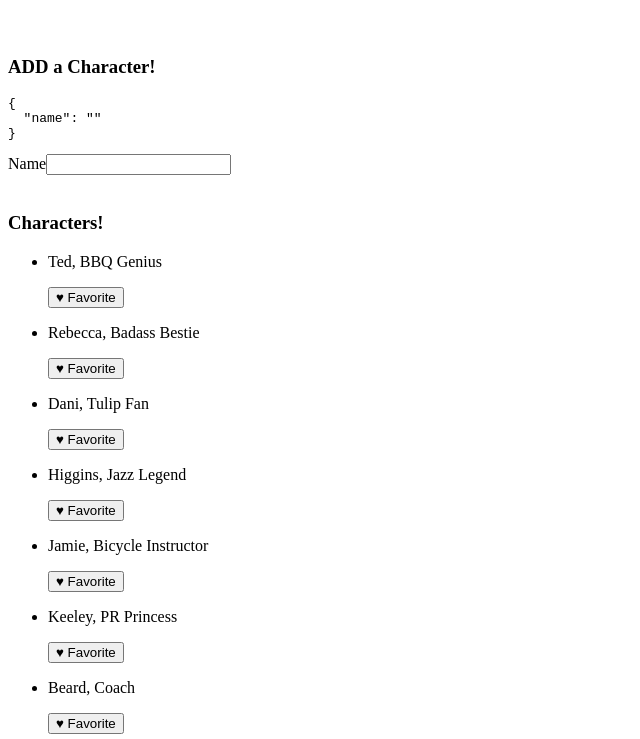
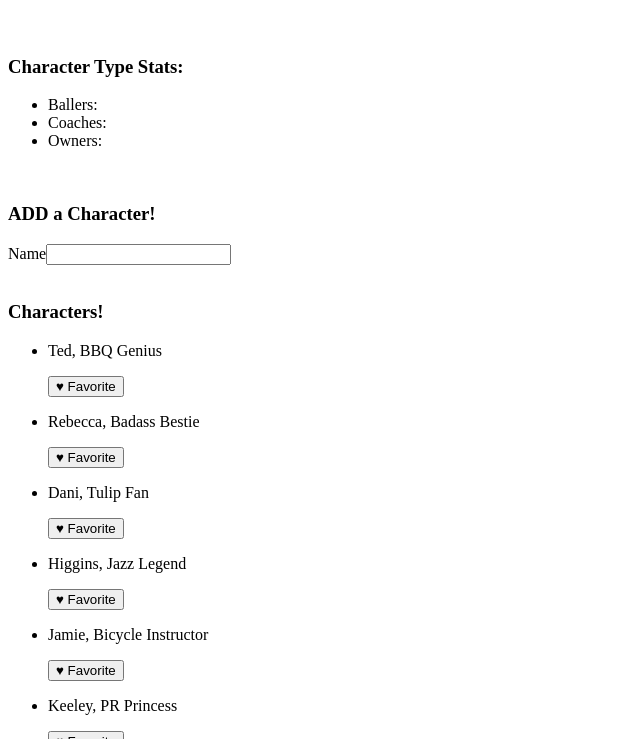
Before and after one commit to librarykrystal/vue-3-intro-workshop, a plain HTML site: page index.html in a window 1280 px wide. Shown: the part 61-800 px from the top of the page, without its empty margins (0-640 px from the left). Drawn offline with nearby package versions, Linux system fonts and the light colour scheme.

Commit message:
Updated character objects with type for computed exercise.

```diff
--- a/index.html
+++ b/index.html
@@ -12,8 +12,17 @@
 
     <div id="app">
       <div>
+        <h3>Character Type Stats:</h3>
+        <ul>
+          <li>Ballers: </li>
+          <li>Coaches: </li>
+          <li>Owners: </li>
+        </ul>
+
+        <br/>
+
         <h3>ADD a Character!</h3>
-        <pre>{{ newCharacter }}</pre>
+        <!-- <pre>{{ newCharacter }}</pre> -->
         <label for="character-name">Name</label>
         <input type="text" v-model="newCharacter.name" @keyup.enter="addNewCharacter" />
       </div>
@@ -54,12 +63,11 @@
         <h3>Okay, now BALLERS ONLY!</h3>
         <p>
           <span v-for="(char, index) in characterList">
-            <span v-if="char.baller === true">
+            <span v-if="char.type === 'baller'">
               {{ char.name }}{{ index === characterList.length - 1 ? '' : ', ' }}
             </span>
           </span>
         </p>
-
 
       </div>
 
@@ -72,20 +80,25 @@
       Vue.createApp({
         data: () => ({
             characterList: [
-              {name: 'Ted', desc: 'BBQ Genius', baller: false},
-              {name: 'Rebecca', desc: 'Badass Bestie', baller: false},
-              {name: 'Dani', desc: 'Tulip Fan', baller: true},
-              {name: 'Higgins', desc: 'Jazz Legend', baller: false},
-              {name: 'Jamie', desc: 'Bicycle Instructor', baller: true},
-              {name: 'Keeley', desc: 'PR Princess', baller: false},
-              {name: 'Beard', desc: 'Coach', baller: false},
-              {name: 'Sam', desc: 'Wuvvable Winger', baller: true},
+              {name: 'Ted', desc: 'BBQ Genius', type: 'coach'},
+              {name: 'Rebecca', desc: 'Badass Bestie', type: 'owner'},
+              {name: 'Dani', desc: 'Tulip Fan', type: 'baller'},
+              {name: 'Higgins', desc: 'Jazz Legend', type: ''},
+              {name: 'Jamie', desc: 'Bicycle Instructor', type: 'baller'},
+              {name: 'Keeley', desc: 'PR Princess', type: ''},
+              {name: 'Beard', desc: 'Coach', type: 'coach'},
+              {name: 'Sam', desc: 'Wuvvable Winger', type: 'baller'},
             ],
             favoriteList: [],
             newCharacter: {
-              name: ''
+              name: '',
+              desc: '',
+              baller: '',
             }
         }),
+        computed: {
+
+        },
         methods: {
           addNewCharacter() {
             this.characterList.push(this.newCharacter)
```
